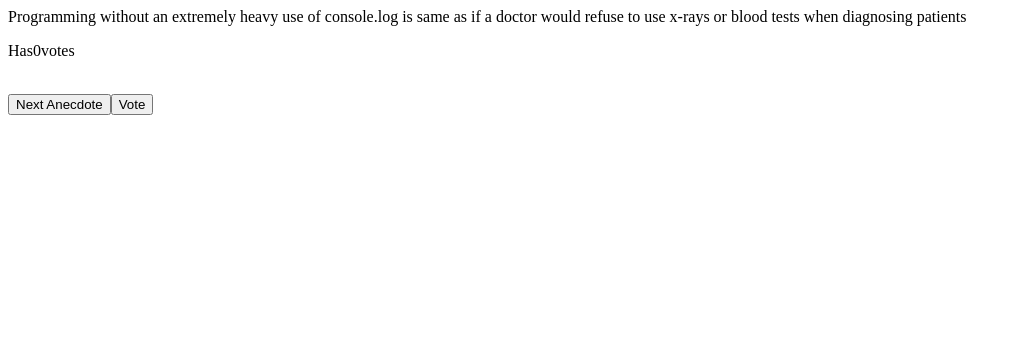
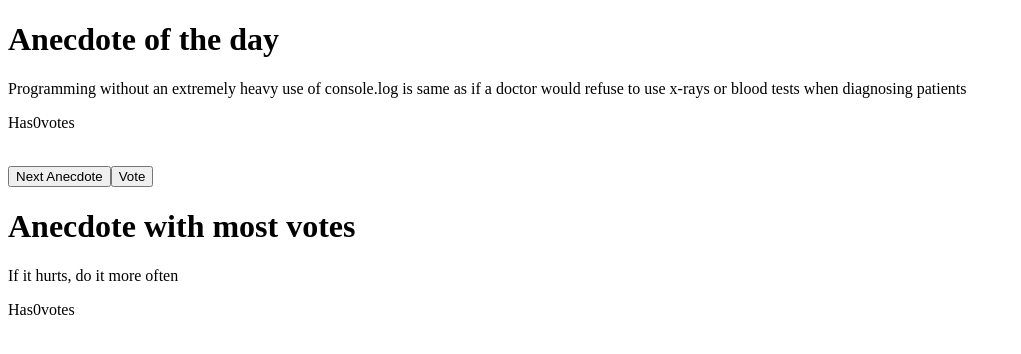
Before and after one commit to jeff7/FullStackOpen-2022, a React (Create React App) app in the folder Part1/part1/: page / in a window 1280 px wide. Shown: the top 354 px of the page, without its empty margins (0-1021 px from the left). Built offline with nearby package versions, Linux system fonts and the light colour scheme.

Commit message:
Commit with exercise 1.14

```diff
--- a/Part1/part1/src/App.js
+++ b/Part1/part1/src/App.js
@@ -1,9 +1,17 @@
 import { useState } from "react";
 
 const App = () => {
-  const anecdotes = ["If it hurts, do it more often", "Adding manpower to a late software project makes it later!", "The first 90 percent of the code accounts for the first 10 percent of the development time...The remaining 10 percent of the code accounts for the other 90 percent of the development time.", "Any fool can write code that a computer can understand. Good programmers write code that humans can understand.", "Premature optimization is the root of all evil.", "Debugging is twice as hard as writing the code in the first place. Therefore, if you write the code as cleverly as possible, you are, by definition, not smart enough to debug it.", "Programming without an extremely heavy use of console.log is same as if a doctor would refuse to use x-rays or blood tests when diagnosing patients"];
+  const anecdotes = [
+    "If it hurts, do it more often",
+    "Adding manpower to a late software project makes it later!",
+    "The first 90 percent of the code accounts for the first 10 percent of the development time...The remaining 10 percent of the code accounts for the other 90 percent of the development time.",
+    "Any fool can write code that a computer can understand. Good programmers write code that humans can understand.",
+    "Premature optimization is the root of all evil.",
+    "Debugging is twice as hard as writing the code in the first place. Therefore, if you write the code as cleverly as possible, you are, by definition, not smart enough to debug it.",
+    "Programming without an extremely heavy use of console.log is same as if a doctor would refuse to use x-rays or blood tests when diagnosing patients"
+  ];
 
-  const [selected, setSelected] = useState(anecdotes.length-1);
+  const [selected, setSelected] = useState(anecdotes.length - 1);
   const [points, setPoints] = useState([0, 0, 0, 0, 0, 0, 0]);
 
   function getRandomArbitrary(min, max) {
@@ -15,10 +23,12 @@
   const vote = () => {
     const copy = [...points];
     copy[selected] += 1;
-    setPoints(copy)
-  }
+    setPoints(copy);
+  };
 
-  return <div>
+  return (
+    <div>
+      <h1>Anecdote of the day</h1>
       {anecdotes[selected]}
       <br />
       <p>
@@ -28,13 +38,22 @@
       </p>
       <br />
       <button
-        onClick={() =>
-          setSelected(getRandomArbitrary(0, anecdotes.length - 1))}
+        onClick={() => setSelected(getRandomArbitrary(0, anecdotes.length - 1))}
       >
         Next Anecdote
       </button>
       <button onClick={vote}>Vote</button>
-    </div>;
+      <h1>Anecdote with most votes</h1>
+      {anecdotes[points.indexOf(Math.max(...points))]}
+      <br />
+      <p>
+        Has
+        {points[points.indexOf(Math.max(...points))]}
+        votes
+      </p>
+      <br />
+    </div>
+  );
 };
 
 export default App;
```
